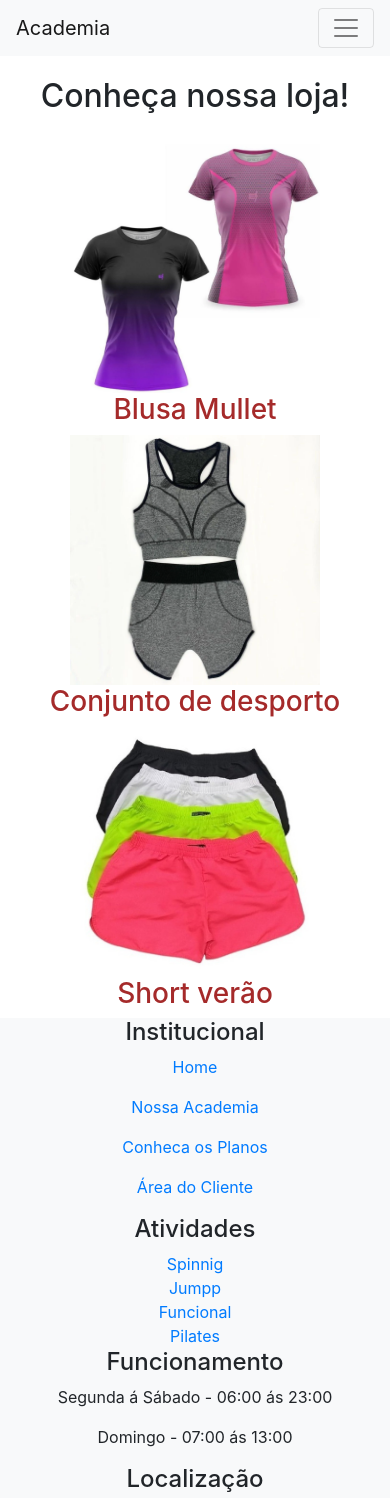
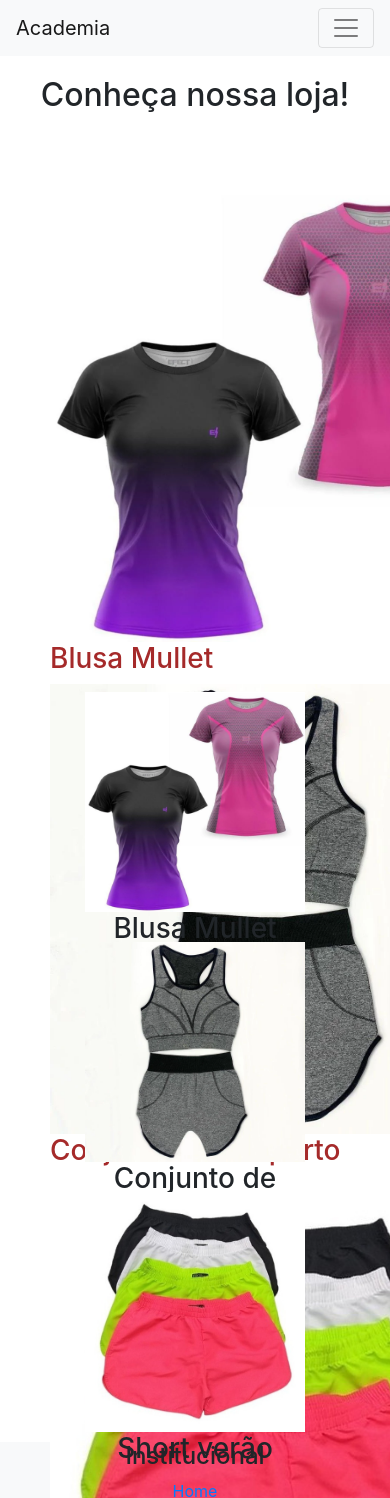
Before and after one commit to moraisvitoria/Site-Bootstrap, a PHP site: page /roupas.php in a window 390 px wide; the page is wider, and only the part inside the window is pictured. Shown: the top 1498 px of that part. Run offline with PHP 8.4, Linux system fonts and the light colour scheme.

Commit message:
estilizando page

```diff
--- a/roupas.php
+++ b/roupas.php
@@ -1,17 +1,8 @@
 <?php
 require_once 'head.php';
 require_once 'menu.php';
-
 ?>
 
-<div class="container-fluid">
-        <div class="row">
-            <div class="col-md-12 text-center tela">
-                <img src="imagens/banner.jpg" class="img-fluid">
-            </div>
-
-        </div>
-    </div>
 
     <div class="container-fluid texto">
         <div class="row">
@@ -21,29 +12,32 @@ require_once 'menu.php';
         </div>
       </div>
 
- <!--   <div class="container-fluid img-loja">
+    <div class="container-fluid img-roupa">
         <div class="row">
             <div class="col-md-4">
                 <img src="imagens/blusa-1.webp" class="img-fluid">
+                <h3>Blusa Mullet</h3>
             </div>
 
             <div class="col-md-4">
                 <img src="imagens/roupa-2.webp" class="img-fluid">
+                <h3>Conjunto de desporto</h3>
             </div>
 
             <div class="col-md-4">
                 <img src="imagens/roupa-3.jpg" class="img-fluid">
+                <h3>Short verão</h3>
             </div>
 
         </div>
-    </div>-->
+    </div>
 
-    <div class="container-fluid text-center conteudo-loja">
+  <div class="container-fluid text-center conteudo-loja">
         <div class="row">
-          <div class="col-md-6 col-sm">
+          <div class="col-md-4 col-sm">
             <img src="imagens/blusa-1.webp" class="img-fluid">
           </div>
-          <div class="col-md-6 col-sm">
+          <div class="col-md-4 col-sm">
             <h3>Blusa Mullet</h3>
 
           </div>
@@ -52,10 +46,10 @@ require_once 'menu.php';
 
       <div class="container-fluid text-center conteudo-loja">
         <div class="row">
-          <div class="col-md-6 col-sm">
+          <div class="col-md-4 col-sm">
             <img src="imagens/roupa-2.webp" class="img-fluid">
           </div>
-          <div class="col-md-6 col-sm">
+          <div class="col-md-4 col-sm">
             <h3>Conjunto de desporto</h3>
 
           </div>
@@ -64,10 +58,10 @@ require_once 'menu.php';
 
       <div class="container-fluid text-center conteudo-loja">
         <div class="row">
-          <div class="col-md-6 col-sm">
+          <div class="col-md-4 col-sm">
             <img src="imagens/roupa-3.jpg" class="img-fluid">
           </div>
-          <div class="col-md-6 col-sm">
+          <div class="col-md-4 col-sm">
             <h3>Short verão</h3>
 
           </div>
--- a/style.css
+++ b/style.css
@@ -40,12 +40,22 @@
 
 }
 
-.conteudo-loja img{
+.img-roupa{
+    width: 550px;
+    height: 550px;
+    display: flex;
+    padding: 50px;
+    justify-content: space-between;
+
+
+
+}
+
+.img-roupa h3{
+    color: brown;
+}
+
+.conteudo-loja{
     width: 250px;
     height: 250px;
 }
-
-.conteudo-loja h3{
-    color: brown;
-    display: block;
-}
```
